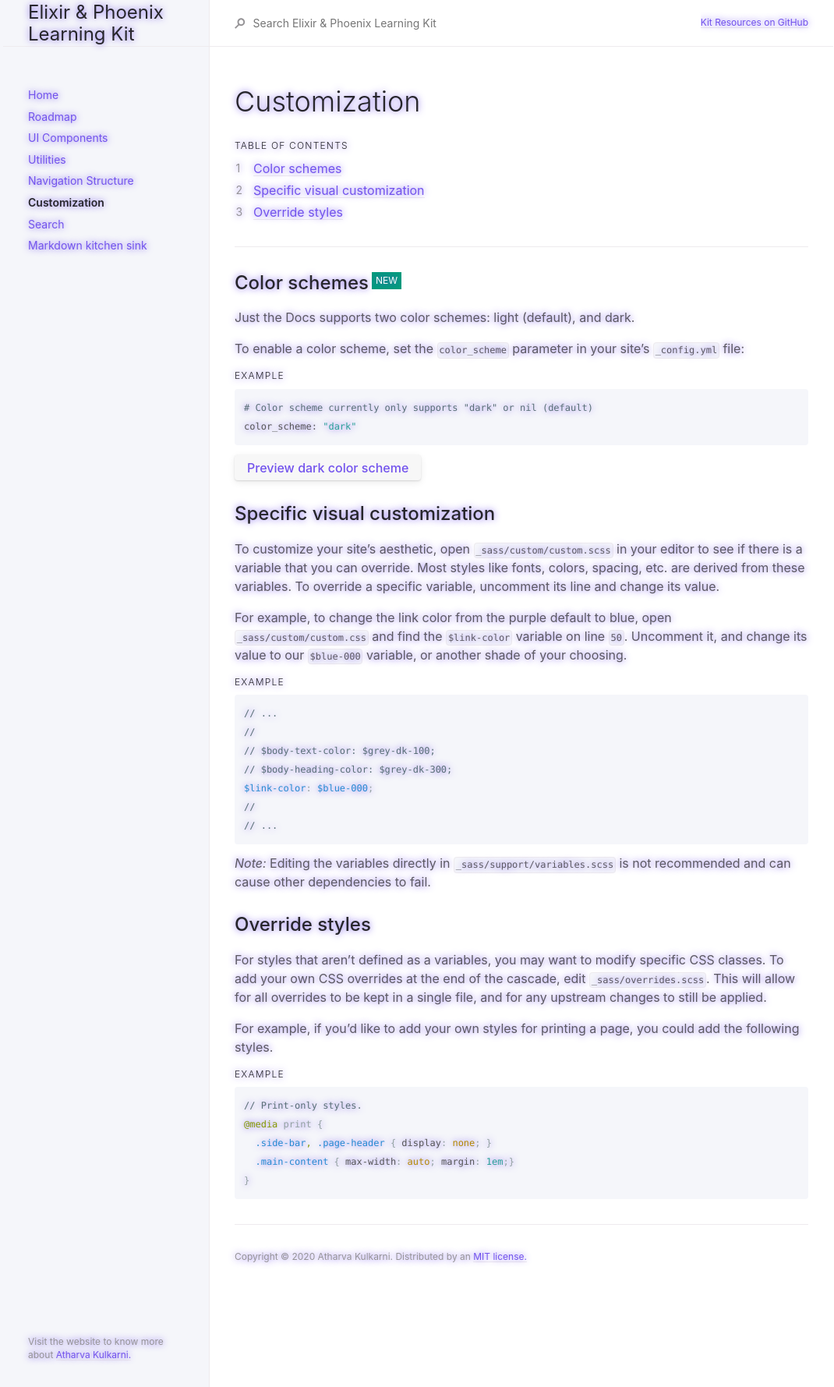
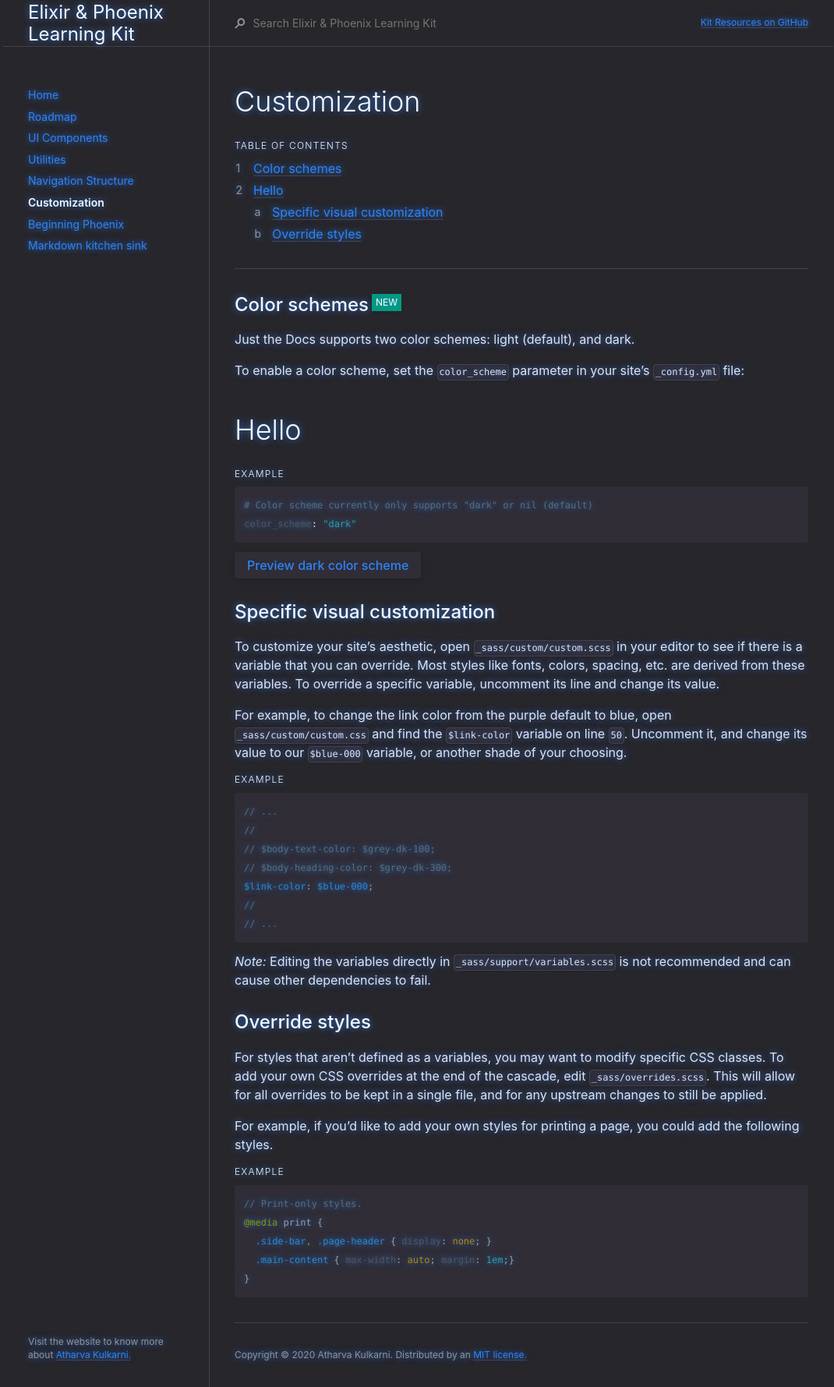
Before and after one commit to CompileZero/elixir-website, a Jekyll site: the page built from docs/customization.md, in a window 1280 px wide. Shown: the whole page at 78% size, without its empty margins (103-1173 px from the left). Built offline with Jekyll 4.4.1, drawn with Linux system fonts in a browser that asks for light colours.

Commit message:
updated website

```diff
--- a/_config.yml
+++ b/_config.yml
@@ -58,7 +58,7 @@ aux_links:
 footer_content: 'Copyright &copy; 2020 Atharva Kulkarni. Distributed by an <a href="https://github.com/CompileZero/elixir-website/blob/master/LICENSE.txt">MIT license.</a>'
 
 # Color scheme currently only supports "dark" or nil (default)
-color_scheme: nil
+color_scheme: "dark"
 
 # Google Analytics Tracking (optional)
 # e.g, UA-1234567-89
--- a/docs/search.md
+++ b/docs/begin-phoenix.md
@@ -1,6 +1,6 @@
 ---
 layout: default
-title: Search
+title: Beginning Phoenix
 nav_order: 7
 ---
 
--- a/docs/customization.md
+++ b/docs/customization.md
@@ -24,7 +24,7 @@ New
 Just the Docs supports two color schemes: light (default), and dark.
 
 To enable a color scheme, set the `color_scheme` parameter in your site's `_config.yml` file:
-
+# Hello
 #### Example
 {: .no_toc }
 
```
Also changed, not shown: index.md (+2 -0 lines).
